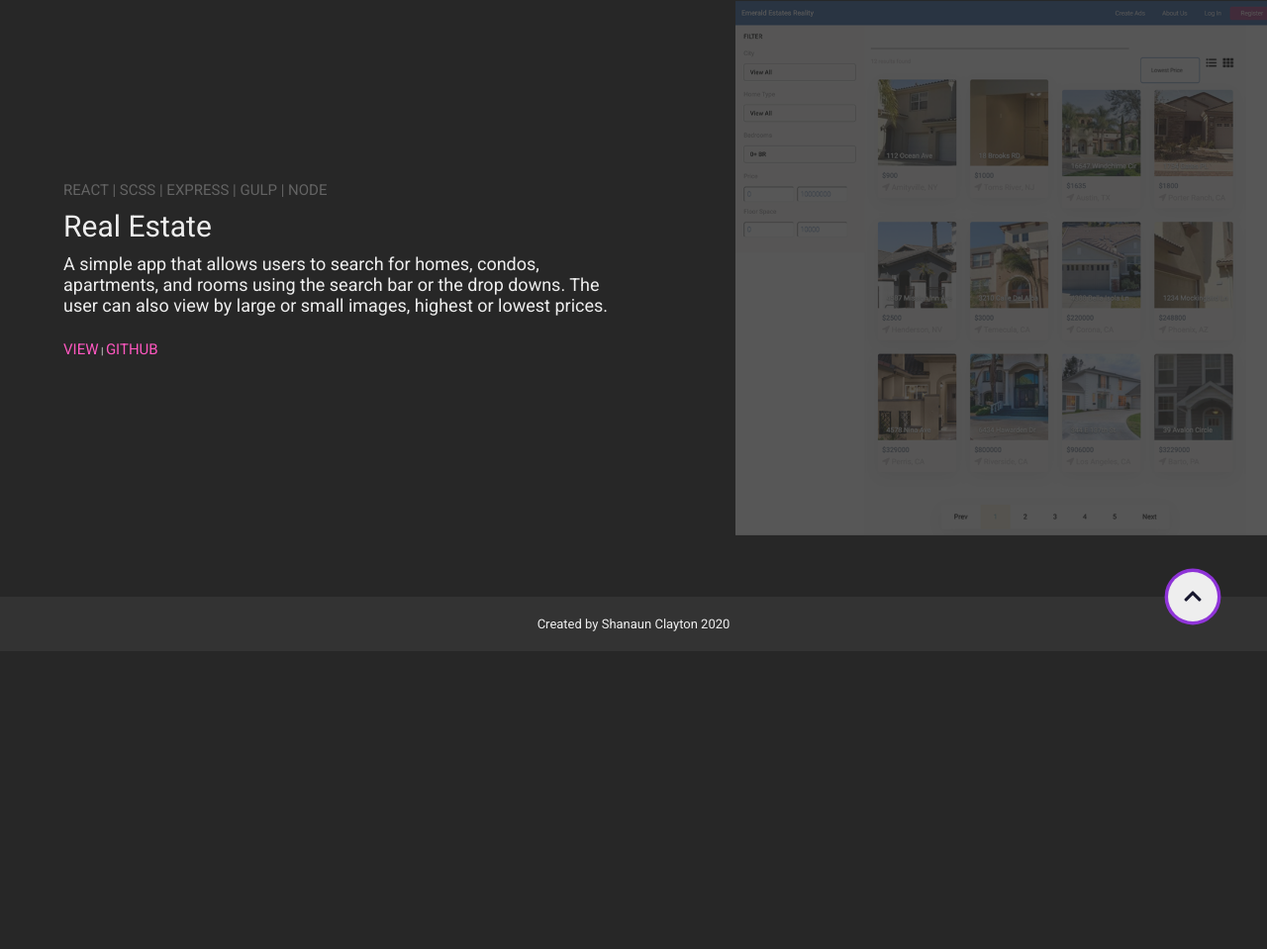
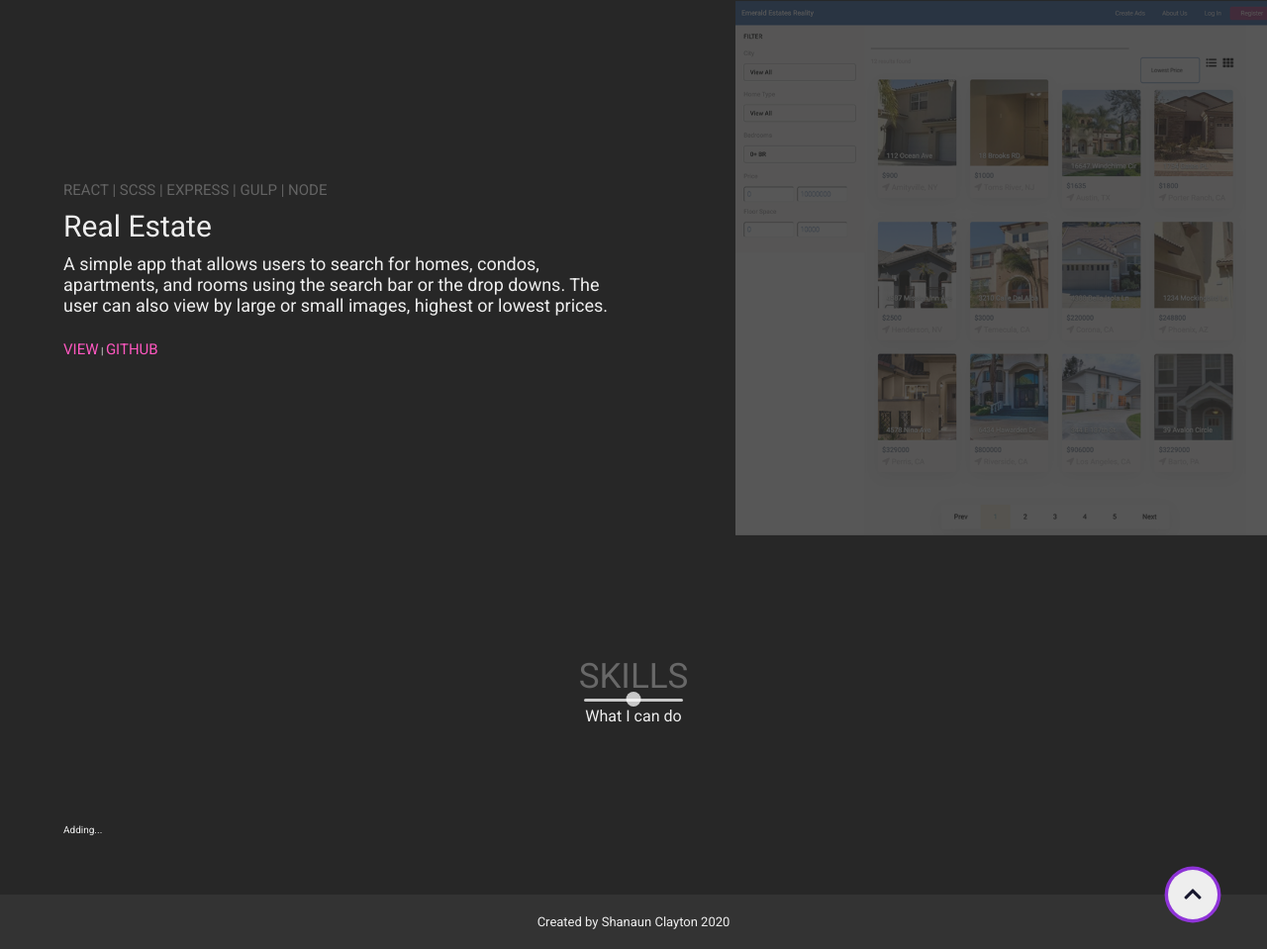
Before and after one commit to ShanClayton/ShanClayton.github.io, a website: page index.html in a window 1280 px wide. Shown: the part 2831-3790 px from the top of the page at 99% size. Before the commit the page ends 3489 px from the top, so only its background shows below. Drawn offline with nearby package versions, Linux system fonts and the light colour scheme.

Commit message:
edited portfolio

```diff
--- a/index.html
+++ b/index.html
@@ -237,20 +237,22 @@
   </section>
 
   <!-- SERVICES -->
-  <!-- <section class="services" id="services">
+   <section class="services" id="services">
     <div class="container">
       <div class="section-heading">
-        <h1>Services</h1>
-        <h6>What I can do for you</h6>
+        <h1>Skills</h1>
+        <h6>What I can do</h6>
       </div>
 
-      <div class="my-skills">
+      Adding...
+
+      <!-- <div class="my-skills">
         <div class="skill" data-aos="fade-in" data-aos-delay="300" data-aos-offset="0" data-aos-easing="ease-in-sine">
           <div class="icon-container">
             <i class="fas fa-code"></i>
 
           </div>
-          <h1>Web Development</h1>
+          <h1>Languages</h1>
           <p>
             HTML, CSS (Bootstrap, Foundation), Javascript(Angular, Vue, React, Node, Express, PostgresSQL,
             MongoDB)? PSD
@@ -262,15 +264,36 @@
           <div class="icon-container">
             <<i class="fab fa-sketch"></i>
           </div>
-          <h1>UI Design</h1>
+            <h1>FRAMEWORKS</h1></h1>
+          <p>
+
+            I will design responsive, functional products that look great on web, mobile and tablet devices. I can
+            rapidly prototype wireframes, mockups and visuals to help inform the design process.
+          </p>
+        </div>
+        <div class="skill" data-aos="fade-in" data-aos-delay="800" data-aos-offset="0" data-aos-easing="ease-in-sine">
+          <div class="icon-container">
+            <<i class="fab fa-sketch"></i>
+          </div>
+          <h1>TOOLS</h1></h1>
           <p>
             I will design responsive, functional products that look great on web, mobile and tablet devices. I can
             rapidly prototype wireframes, mockups and visuals to help inform the design process.
           </p>
         </div>
-      </div>
+        <div class="skill" data-aos="fade-in" data-aos-delay="1000" data-aos-offset="0" data-aos-easing="ease-in-sine">
+          <div class="icon-container">
+            <<i class="fab fa-sketch"></i>
+          </div>
+          <h1>DESIGN</h1></h1>
+          <p>
+            I will design responsive, functional products that look great on web, mobile and tablet devices. I can
+            rapidly prototype wireframes, mockups and visuals to help inform the design process.
+          </p>
+        </div>
+      </div> -->
     </div>
-  </section> -->
+  </section>
 
   <!-- EXPERIENCE -->
   <!-- <section class="experience" id="experience">
```
